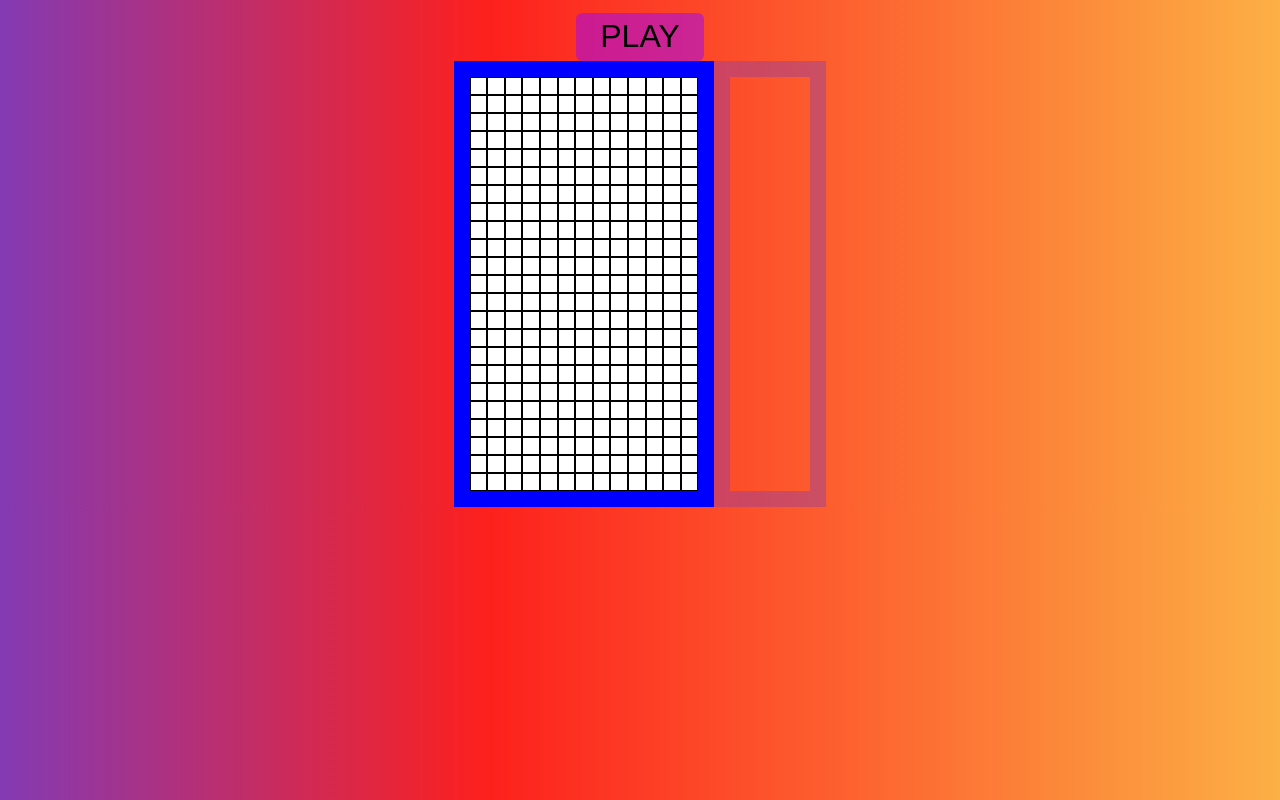
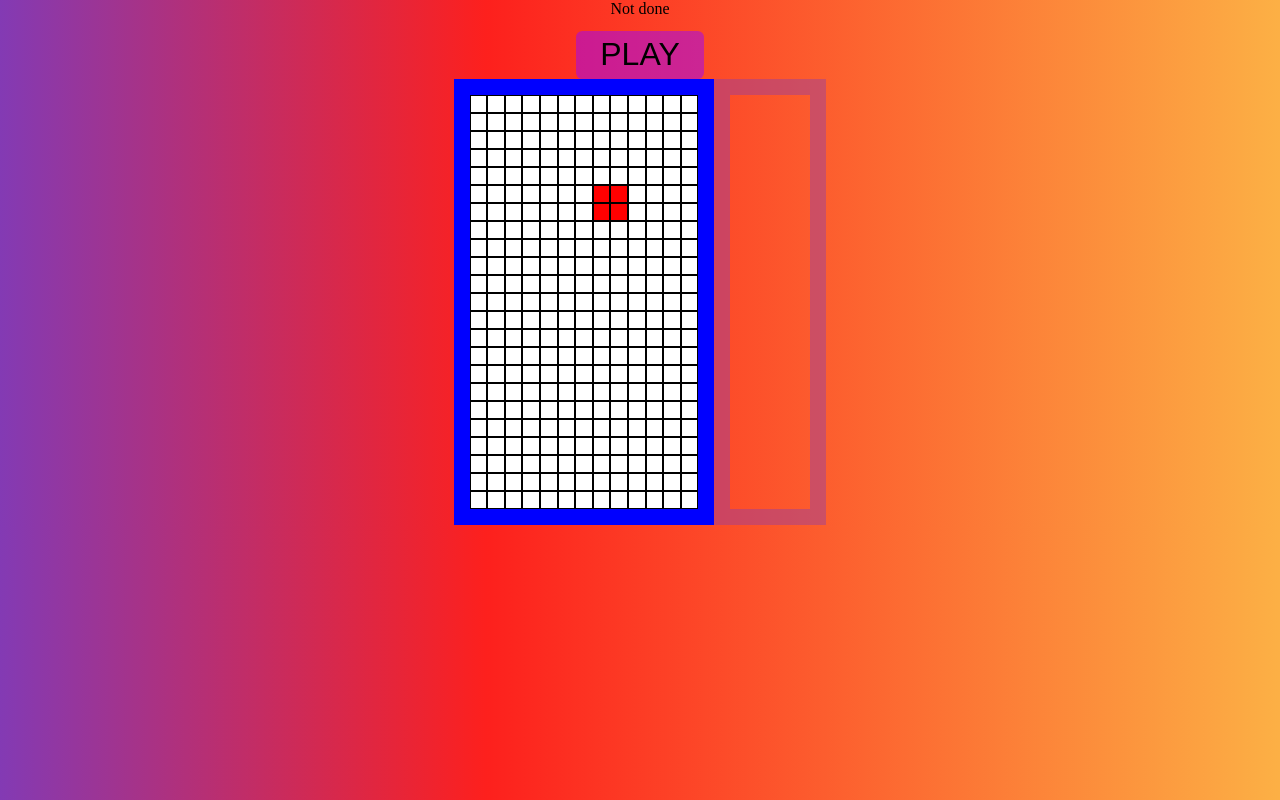
Before and after one commit to brito-joao/TETRIS, a website built with webpack: page dist/index.html in a window 1280 px wide. Built offline with nearby package versions, Linux system fonts and the light colour scheme.

Commit message:
Add basic game loop

```diff
--- a/src/display.js
+++ b/src/display.js
@@ -14,7 +14,7 @@ export function loadDisplay(){
 
     for (var i = 0; i<23; i++){
 
-        console.log(i)
+
         pixels.push([]);
         const new_row = document.createElement("div");
         new_row.setAttribute("class","row");
@@ -35,9 +35,10 @@ export function loadDisplay(){
         display.style.maxHeight="29em";
         display.style.maxWidth="14.3em";
     }
-    console.log(pixels)
+
 
     //display.setAttribute("class","display");
+
     new_div.appendChild(display);
     new_div.appendChild(score);
     body.appendChild(new_div)
@@ -51,7 +52,7 @@ export function loadButtons(){
 
 
 
-
+    const working_on = document.createElement("p");
     const start = document.createElement("button");
 
 
@@ -61,10 +62,10 @@ export function loadButtons(){
 
 
     start.setAttribute("class","start");
-
+    working_on.setAttribute("class","work")
     start.innerText="PLAY"
-
-
+    working_on.innerText="Not done";
+    body.appendChild(working_on)
     body.appendChild(start);
 
 
--- a/src/index.js
+++ b/src/index.js
@@ -1,4 +1,14 @@
 import "./style.scss"
+
 import { loadButtons, loadDisplay } from "./display";
-loadButtons();
-loadDisplay();
+import { mainLoop } from "./loop";
+
+require("./display");
+loadButtons()
+let pixels = loadDisplay();
+
+let interval = setInterval(()=>{if(!mainLoop(pixels)){clearInterval(interval)}},1000);
+
+
+
+console.log()
--- a/src/loop.js
+++ b/src/loop.js
@@ -0,0 +1,31 @@
+
+let block_height = 0;
+let active = true;
+export function mainLoop(pixels){
+
+    let xposition = 7;
+    //display
+    //red square block
+    if(block_height-2>=0){
+        pixels[block_height][xposition].style.backgroundColor="red";
+        pixels[block_height][xposition+1].style.backgroundColor="red";
+        pixels[block_height-1][xposition].style.backgroundColor="red";
+        pixels[block_height-1][xposition+1].style.backgroundColor="red";
+
+        pixels[block_height-2][xposition].style.backgroundColor="white";
+        pixels[block_height-2][xposition+1].style.backgroundColor="white";
+    }
+    //movement
+
+    //collisions
+    if(block_height==22){
+        if ("vibrate" in navigator) {
+            // Vibrate the phone for 1000 milliseconds (1 second)
+            navigator.vibrate(1000);
+          }
+        block_height=0;
+    }
+    block_height+=1;
+
+    return active;
+}
--- a/src/style.scss
+++ b/src/style.scss
@@ -9,7 +9,10 @@ body{
     display: flex;
 
     flex-direction: column;
-
+    .work{
+        align-self: center;
+        font-size: em;
+    }
     .display{
 
         border: solid 1.3em black;
```
Also changed, not shown: dist/app.js.
